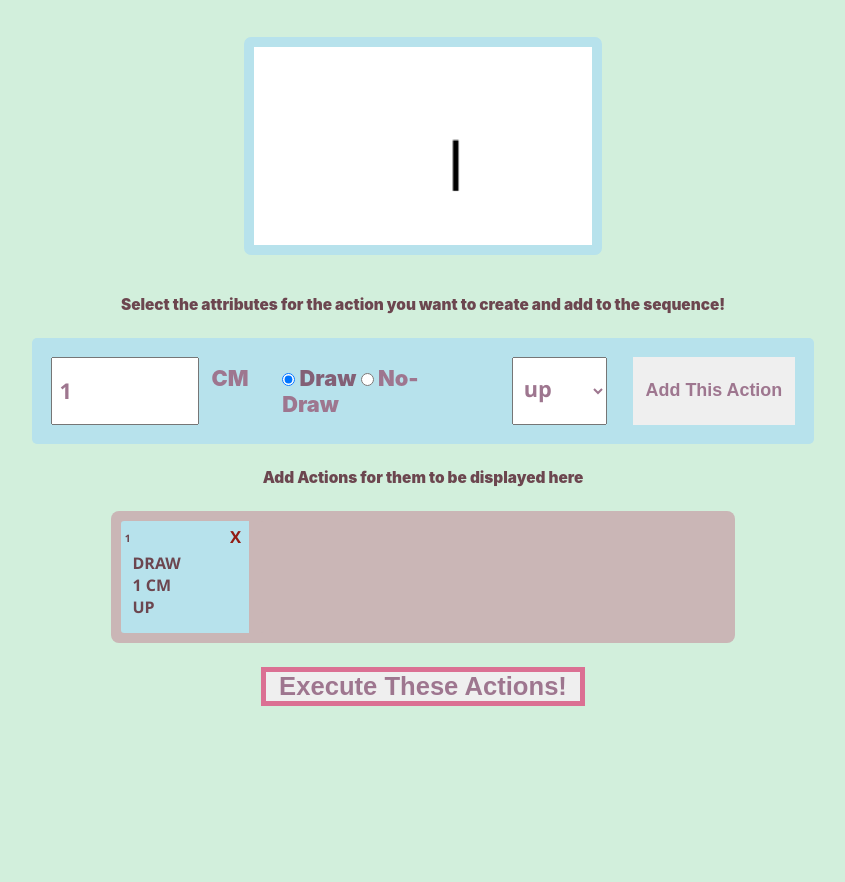
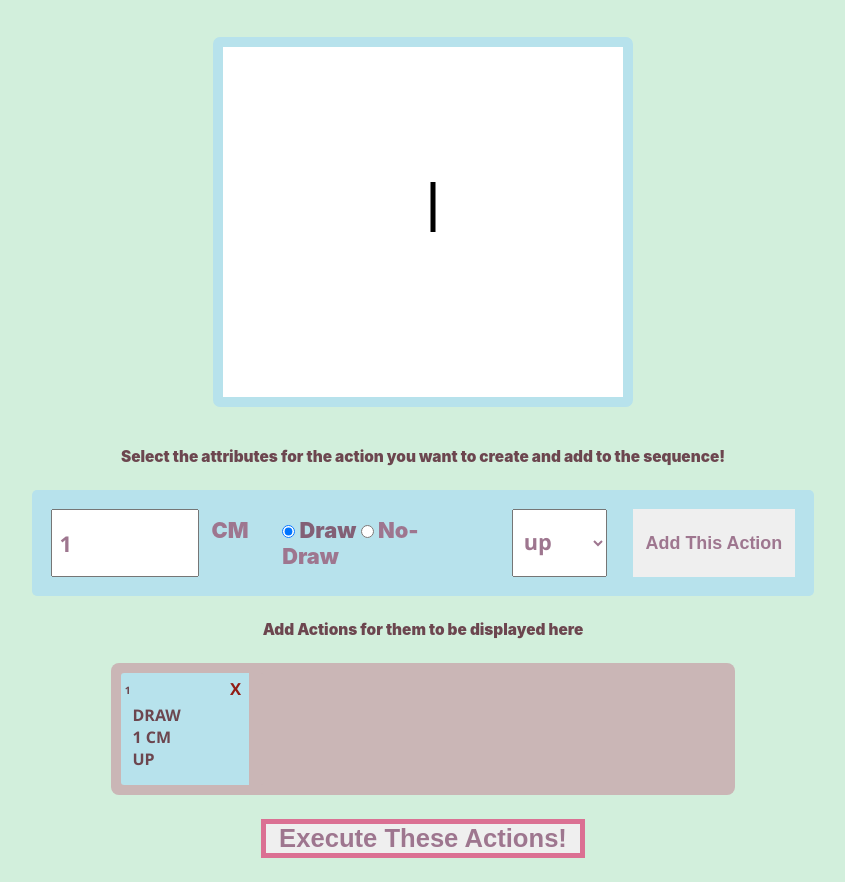
Before and after one commit to GnarlyMshtep/CanavsProject, a plain HTML site: page index.html in a window 1280 px wide. Both pictures are taken after a click on the button "Add This Action". Shown: the part 66-948 px from the top of the page, without its empty margins (217-1062 px from the left). Before the commit the page ends 800 px from the top, so only its background shows below. Drawn offline with Linux system fonts and the light colour scheme.

Commit message:
canvas fully functional
canvas is functional and has proper (as of what is currently deemed necessery) input validation. Next up: remove actions with button

```diff
--- a/clientMain.js
+++ b/clientMain.js
@@ -3,11 +3,15 @@
 const addActionButt = document.querySelector(".form-add-action-butt");
 const launchActionsButt = document.querySelector(".run-actions-butt");
 const canvas = document.querySelector(".canvas-display");
+canvas.width = 400
+canvas.height = 350
+
+
 const distInp = document.querySelector(".form-cm-input");
 const drawBoolInp = document.querySelector(".radio-bttn"); //gets only the first radio  button
 const selDirInput = document.querySelector(".form-select-direc");
 const actDispBox = document.querySelector(".action-display-container");
-const ctx = document.querySelector(".canvas-display").getContext("2d");
+const ctx = canvas.getContext('2d');
 const canActHei = 7;
 const canActWid = 8;
 let invalidPosPresent = false;
@@ -16,6 +20,11 @@
 let canPos = {
     'posX': canvas.offsetWidth / 2,
     'posY': canvas.offsetHeight / 2
+};
+
+let lastCanPos = {
+    'posX': 0,
+    'posY': 0
 };
 
 let actions = [];
@@ -35,9 +44,8 @@
     let action = getFormData() //return an object {distance float, drawBool, direction string}
     console.log(action);
     actions.push(action);
-    refreshHtmlActions();
-    refreshCanvasDisplay();
-    // action.moveOnCanvas()
+    refreshHtmlActions(refreshCanvasDisplay()); //refresh canvas display return int for number of
+    //actions that did not violate the canvas bounderies.
 }
 
 
@@ -67,7 +75,7 @@
 
     ctx.clearRect(0, 0, canvas.width, canvas.height); //clear html5 canvas
 
-    ctx.fillStyle = "green";
+    ctx.fillStyle = 'green';
     ctx.lineWidth = 5;
 
     ctx.beginPath();
@@ -79,14 +87,13 @@
 
     for (let i = 0; i < actions.length; i++) { //run thru all actions
         actions[i].moveCtxPos(); //move the canvas position but dont make the change on the canvas quite yes
-
-        if (canPos.posX < 0 || canPos.posY < 0) { //validation for too small
+        console.log(canPos);
+        if (canPos.posX < 0 || canPos.posY < 0 || canPos.posX > canvas.offsetWidth || canPos.posY > canvas.offsetHeight) { //validation for too small
             invalidPosPresent = true;
-            console.error("action number " + i + "has existed the canvas boundery (canPos.posX<0||canPos.posY<0)");
-        }
-        if (canPos.posX > canvas.offsetWidth || canPos.posY > canvas.offsetHeight) { //validation for too big
-            invalidPosPresent = true;
-            console.error("action number " + i + "has existed the canvas boundery (canPos.posX > canvas.offsetWidth || canPos.posY > canvas.offsetHeight)");
+            alert("action number " + i + " has violated the canvas boundery by moving to: (" + canPos.posX + "," + canPos.posY + ").\n Remember, max is (400,350). Action will not be counted to avoid hardware incidets");
+            canPos = lastCanPos;
+            actions.pop()
+            return i
         } else if (actions[i].draw) { //draw if draw
             ctx.lineTo(canPos.posX, canPos.posY);
             console.log("invoked draw");
@@ -96,16 +103,17 @@
         invalidPosPresent = false;
         ctx.stroke()
     }
+    return actions.length
 
 }
 
-function refreshHtmlActions() {
+function refreshHtmlActions(numOfActionsNotViolateCanBoundery) {
     actDispBox.innerHTML = ""; //delete everything in the box
 
     //every time an action is added or popped from
     // actions this should be invoked to redraw the actions\
 
-    for (let i = 0; i < actions.length; i++) {
+    for (let i = 0; i < numOfActionsNotViolateCanBoundery; i++) {
         actDispBox.innerHTML += (actions[i].toHtmlString(i + 1));
     }
 }
@@ -126,14 +134,19 @@
     }
 
     moveCtxPos() {
-        let pxLen = (3 / 100) * window.innerWidth * this.len;
+        //save last pos in case of accident
+        lastCanPos.posX = canPos.posX;
+        lastCanPos.posY = canPos.posY;
+
+        // let pxLen = (3 / 100) * window.innerWidth * this.len; below px len for trial version
+        let pxLen = this.len * 50
         console.log("pxLen is: " + pxLen);
         switch (this.direc) {
             case "up":
                 canPos.posY -= pxLen;
                 break;
             case "right":
-                canPos.posX -= pxLen;
+                canPos.posX += pxLen;
                 break;
             case "down":
                 canPos.posY += pxLen;
--- a/style.css
+++ b/style.css
@@ -28,8 +28,6 @@ body {
 
 .canvas-display {
     background-color: white;
-    width: calc(2*14vw);
-    height: calc(2*8.5vw);
     display: block;
     margin: 5vh auto 5vh;
 
```
